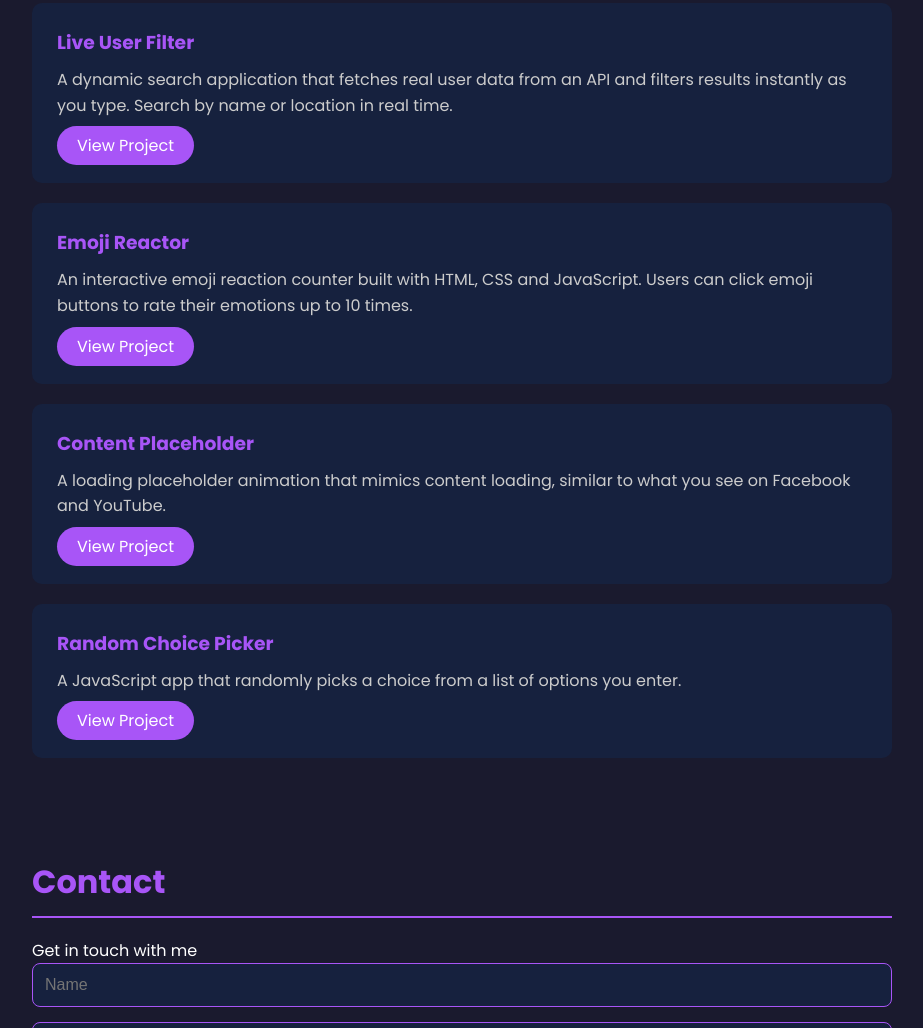
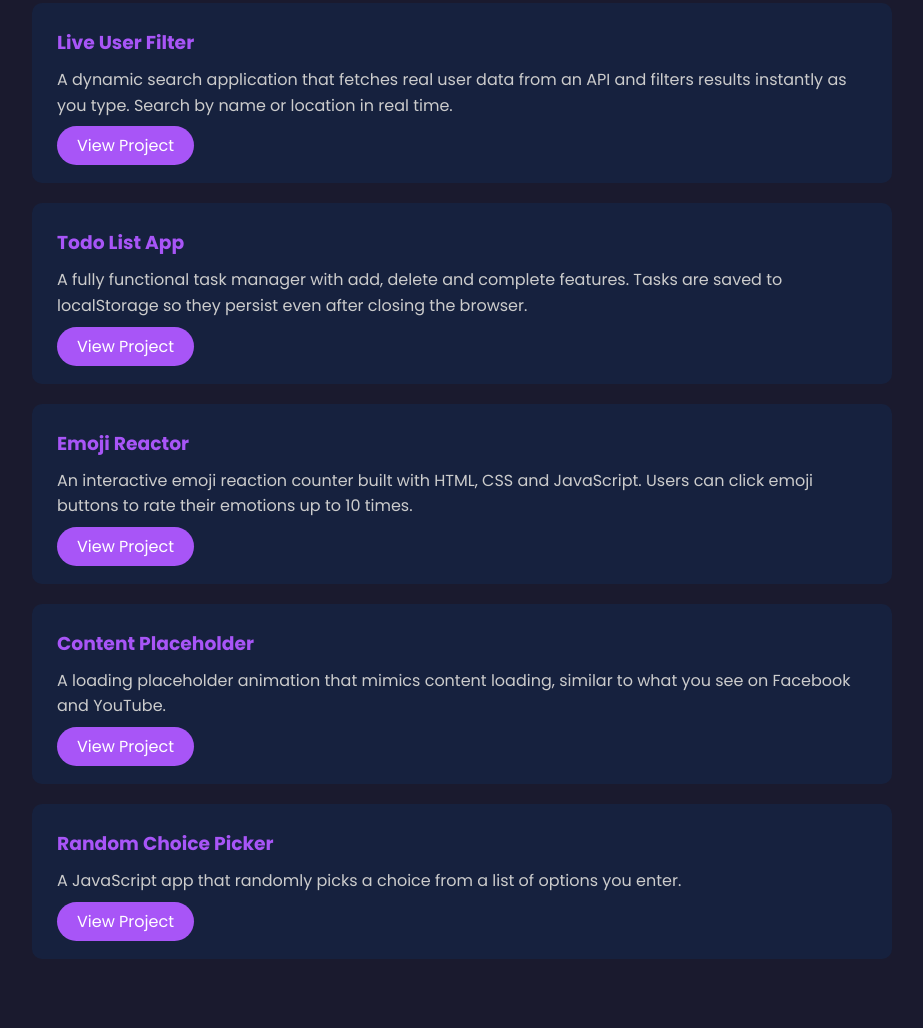
Before and after one commit to Cyberbarron/cyberbarron.github.io, a plain HTML site: page index.html in a window 1280 px wide. Shown: the part 1213-2241 px from the top of the page, without its empty margins (178-1101 px from the left). Drawn offline with Linux system fonts and the light colour scheme.

Commit message:
added todo app to projects

```diff
--- a/index.html
+++ b/index.html
@@ -47,6 +47,11 @@
             <a href="https://cyberbarron.github.io/live-user-filter">View Project</a>
         </div>
         <div class="project-card">
+            <h3>Todo List App</h3>
+            <p>A fully functional task manager with add, delete and complete features. Tasks are saved to localStorage so they persist even after closing the browser.</p>
+            <a href="https://cyberbarron.github.io/todo-app" target="_blank">View Project</a>
+        </div>
+        <div class="project-card">
             <h3>Emoji Reactor</h3>
             <p>An interactive emoji reaction counter built with HTML, CSS and JavaScript. Users can click emoji buttons to rate their emotions up to 10 times.</p>
             <a href="https://cyberbarron.github.io/emoji-reactor">View Project</a>
```
